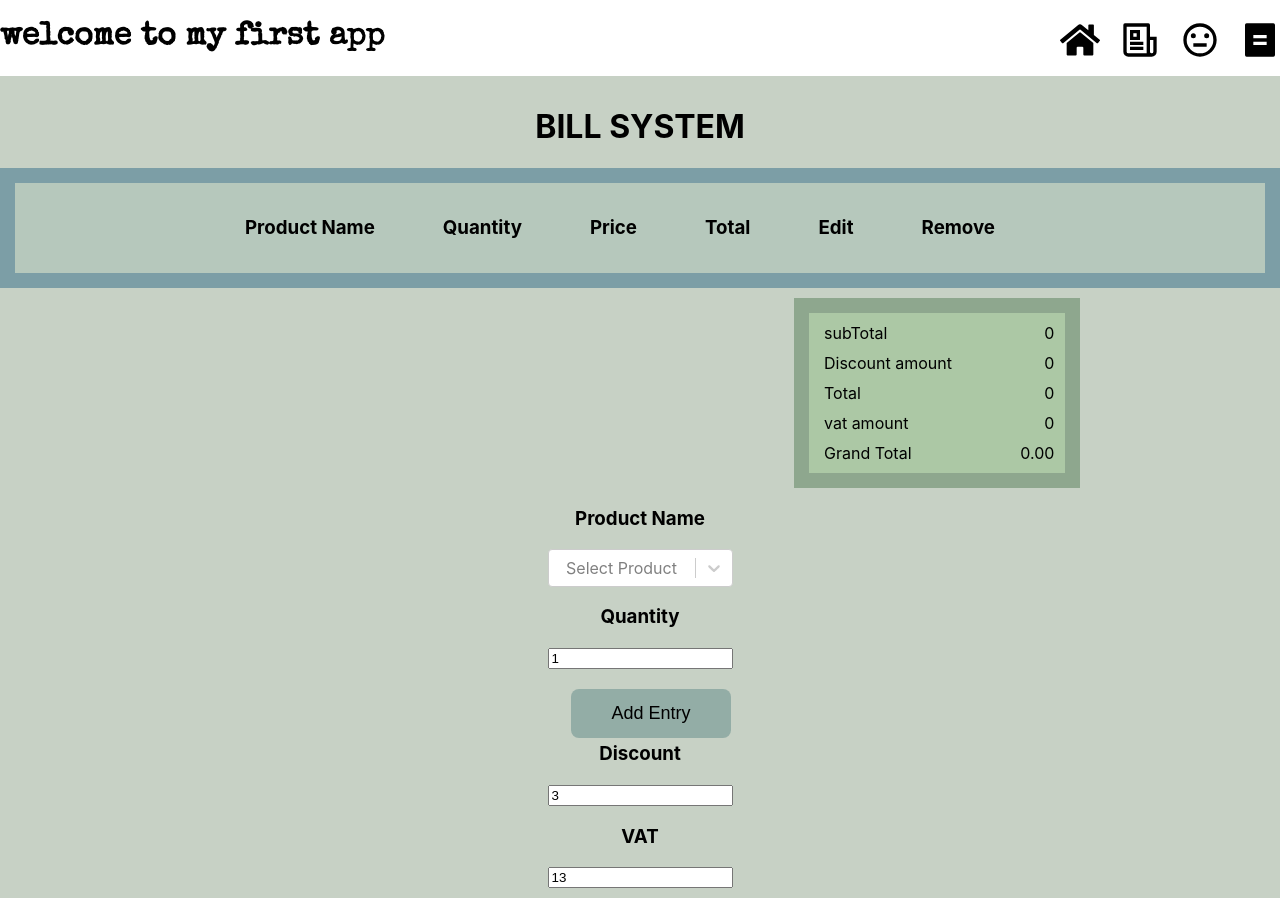
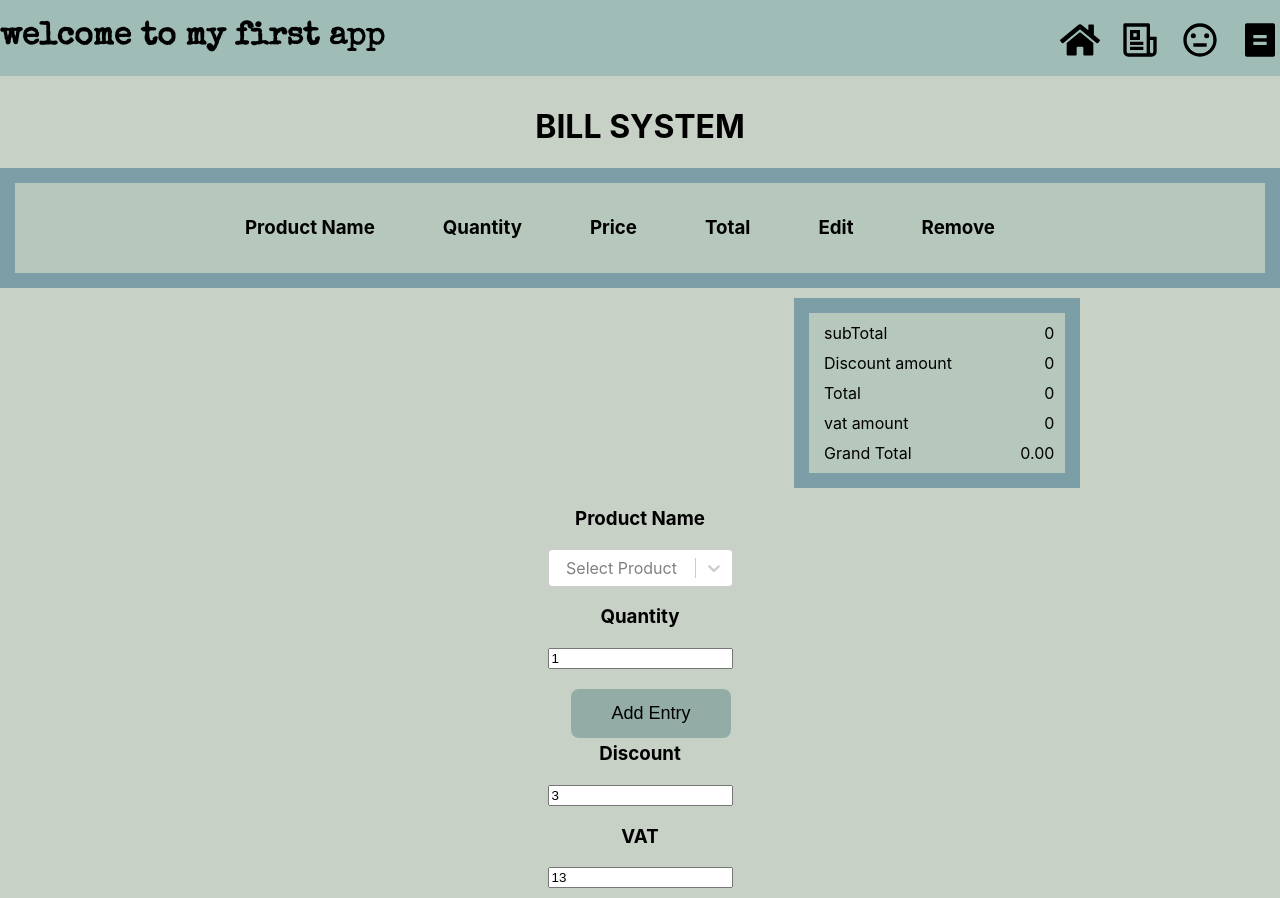
Before and after one commit to astha-paudel63/first-app, a React (Create React App) app: page /billing in a window 1280 px wide. Built offline with nearby package versions, Linux system fonts and the light colour scheme.

Commit message:
updated CSS

```diff
--- a/src/App.css
+++ b/src/App.css
@@ -82,7 +82,7 @@ float:left;
 
 
 }
-.navigation-wapper{
+.navigatin-wapper{
   background-color:  #61908799;
 }
 .welcome h1{
--- a/src/billing.css
+++ b/src/billing.css
@@ -19,8 +19,8 @@
   width: 20%;
   align-self: flex-end;
   margin-right: 200px;
-  background-color: #64ae5045;
-  border: 15px solid rgb(142, 167, 142);
+  background-color: #8aafa345;
+    border: 15px solid rgb(20 85 129 / 36%)
 }
 
 .summary {
```
